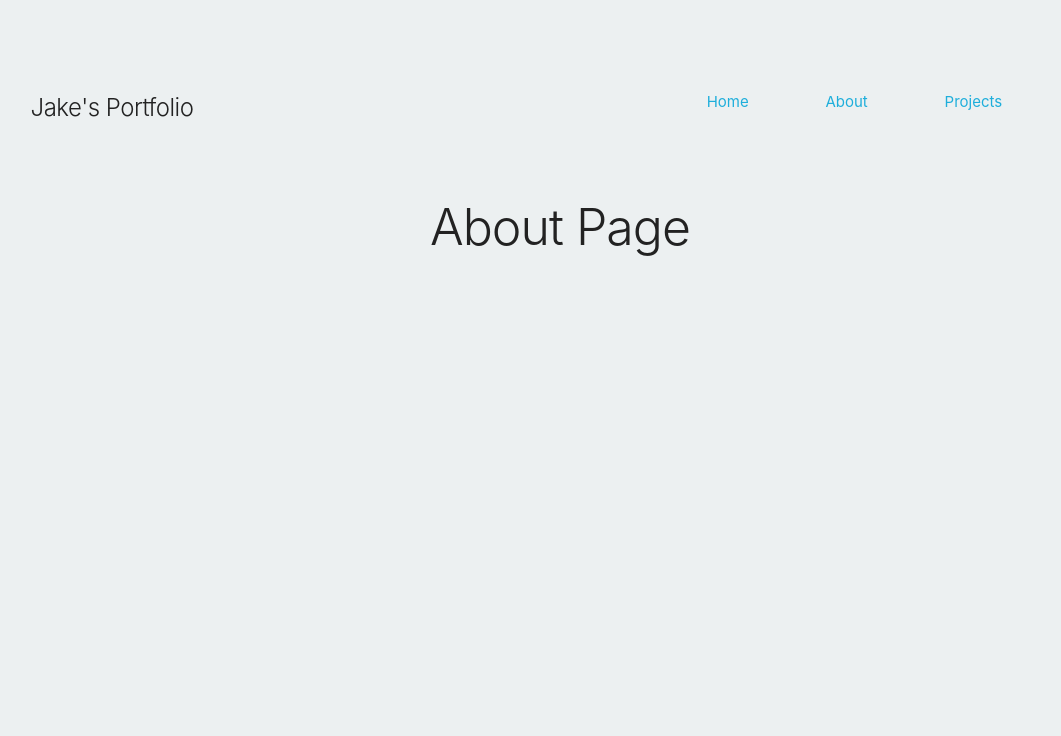
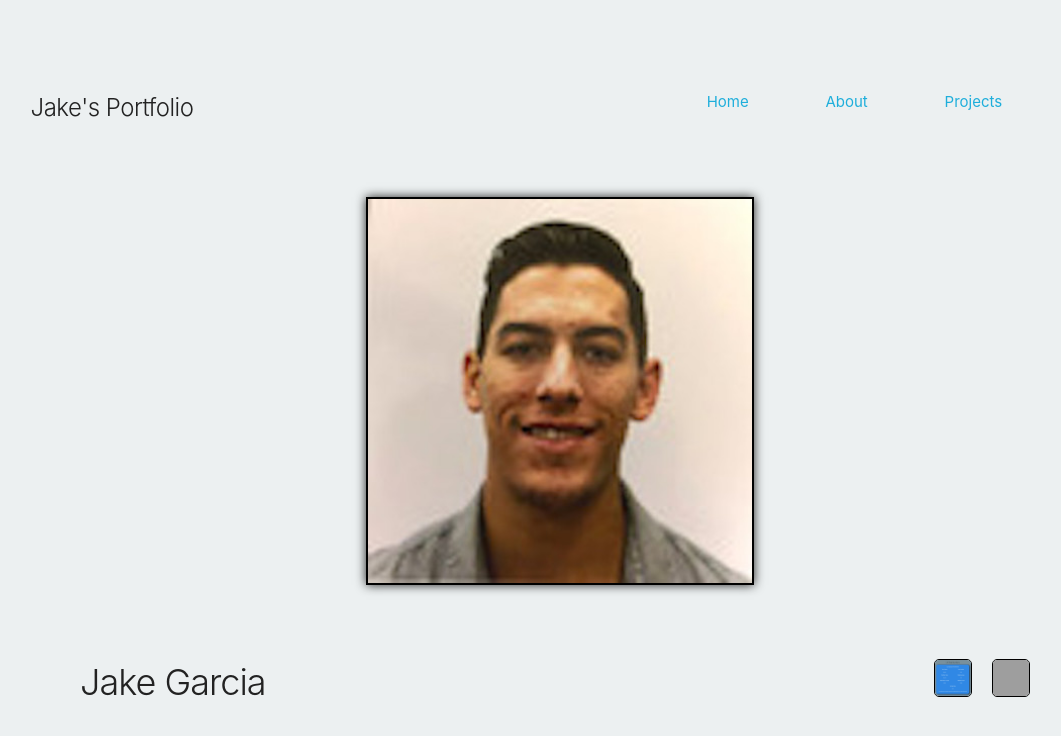
Before and after one commit to jgarcia4444/portfolio, a React (Create React App) app: page /about in a window 1280 px wide. Shown: the top 736 px of the page, without its empty margins (80-1141 px from the left). Built offline with nearby package versions, Linux system fonts and the light colour scheme; grey boxes are pictures that could not be loaded.

Commit message:
Started to create the AAbout page.

```diff
--- a/src/App.css
+++ b/src/App.css
@@ -54,13 +54,18 @@ body {
   width: 80%;
   height: 200px;
   border-radius: 20px;
-  box-shadow: 0 0 20px black;
+  box-shadow: none;
   border: 1px solid black;
 }
 
 .project-overview-imgs:hover {
+  box-shadow: 0 0 20px black;
+  border: none;
+}
+
+.project-overview-imgs:active {
   box-shadow: none;
-  border: none;
+  border: 1px solid black;
 }
 
 .to-project-btn {
@@ -73,8 +78,54 @@ body {
 }
 
 .to-project-btn:hover {
-  box-shadow: none;
-  background-color: #2980b9;
   color: white;
   text-decoration: underline;
 }
+
+.to-project-btn:active {
+  box-shadow: none;
+  background-color: #2980b9;
+}
+
+.project-short {
+  width: 70%;
+  margin: 5% auto;
+}
+
+#about-portrait {
+  width: 40%;
+  border: 2px solid black;
+  box-shadow: 0 0 10px;
+}
+
+#about-name-social-row {
+  margin-top: 7%;
+}
+
+#about-name {
+  text-align: left;
+}
+
+.social {
+  border-radius: 5px;
+  margin: auto 10px;
+  border: 1px solid black;
+}
+
+.social:hover {
+  box-shadow: 0 0 5px black;
+  border: none;
+}
+
+#social-icons {
+  text-align: right;
+}
+
+@media only screen and (max-width: 550px) {
+  #social-icons {
+    text-align: center;
+  }
+  #about-name {
+    text-align: center;
+  }
+}
--- a/src/App.js
+++ b/src/App.js
@@ -22,8 +22,6 @@ function App() {
             <Route path="/" component={Home} />
           </Switch>
         </div>
-
-
       </div>
     </Router>
 
--- a/src/components/About.js
+++ b/src/components/About.js
@@ -1,11 +1,29 @@
 import React from 'react';
+import projects from '../data';
 
 const About = (props) => {
     return (
         <div>
-            <h1>
-                About Page
-            </h1>
+            <div className="row">
+                <div className="twelve columns">
+                    <img id="about-portrait" src="imgs/portrait.jpeg" alt="Jake Garcia" />
+                </div>
+            </div>
+            <div className="row" id="about-name-social-row">
+                <div id="about-name" className="six columns">
+                    <h3>
+                        Jake Garcia
+                    </h3>
+                </div>
+                <div id="social-icons" className="six columns">
+                    {projects.map(project => {
+                        return (
+                            <img className="social" src={project.imgs[0]} alt={project.title} width="36px" height="36px" />
+                        )
+                    })}
+                </div>
+            </div>
+
         </div>
     )
 }
--- a/src/components/Home.js
+++ b/src/components/Home.js
@@ -25,8 +25,10 @@ const Home = (props) => {
                     return (
                         <div className="six columns">
                             <h3>{project.title}</h3>
-                            <p>{project.short}</p>
-                            <img className="project-overview-imgs" src={project.imgs[0]} alt={project.title} />
+                            <p className="project-short">{project.short}</p>
+                            <NavLink to={`/projects/${project.id}`}>
+                                <img className="project-overview-imgs" src={project.imgs[0]} alt={project.title} />
+                            </NavLink>
                             <div className="row">
                                 <NavLink className="to-project-btn" to={`/projects/${project.id}`} >See full Project</NavLink>
                             </div>
--- a/src/data.js
+++ b/src/data.js
@@ -11,10 +11,13 @@ const projects = [
         id: 2,
         title: "InspoQuotes",
         imgs: ["imgs/InspoQuotes/Favorites.PNG", "imgs/InspoQuotes/Home.PNG", "imgs/InspoQuotes/Quote.PNG", "imgs/InspoQuotes/Search.PNG", "imgs/InspoQuotes/SetTime.PNG"],
-        short: "iOS Inspirational Quote App. This app has over 1600 quotes that can be found randomly or by searching for keywords.",
+        short: "iOS Inspiration1al Quote App. This app has over 1600 quotes that can be found randomly or by searching for keywords. Quote push notifications available.",
     },
     // {
-
+    //     id: 2,
+    //     title: "InspoQuotes",
+    //     imgs: ["imgs/InspoQuotes/Favorites.PNG", "imgs/InspoQuotes/Home.PNG", "imgs/InspoQuotes/Quote.PNG", "imgs/InspoQuotes/Search.PNG", "imgs/InspoQuotes/SetTime.PNG"],
+    //     short: "iOS Inspiration1al Quote App. This app has over 1600 quotes that can be found randomly or by searching for keywords. Quote push notifications available.",
     // }
 ]
 
```
